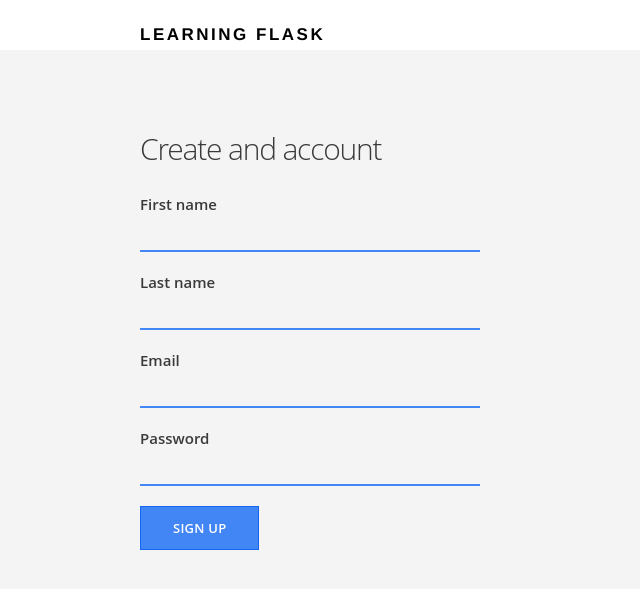
After one commit to acenturione/learning-flask, a Flask app: page /signup in a window 1280 px wide. The commit adds this page. Shown: the top 589 px of the page, without its empty margins (0-640 px from the left). Run offline with Flask 2, Linux system fonts and the light colour scheme; some web fonts are replaced.

Commit message:
added signup page

```diff
--- /dev/null
+++ b/forms.py
@@ -0,0 +1,9 @@
+from flask_wtf import Form
+from wtforms import StringField, PasswordField, SubmitField
+
+class SignupForm(Form):
+    first_name = StringField('First name')
+    last_name = StringField('Last name')
+    email = StringField('Email')
+    password = PasswordField('Password')
+    submit = SubmitField('Sign up')
--- a/routes.py
+++ b/routes.py
@@ -1,18 +1,41 @@
-from flask import Flask, render_template
+from flask import Flask, render_template, request
 from models import db
+from forms import SignupForm
 
 app = Flask(__name__)
 
 app.config['SQLALCHEMY_DATABASE_URI'] = 'postgresql://localhost/learningflask'
 db.init_app(app)
 
+app.secret_key = "development-key)"
+
+
 @app.route("/")
 def index():
     return render_template("index.html")
+
 
 @app.route("/about")
 def about():
     return render_template("about.html")
 
+
+@app.route("/signup", methods=["GET", "POST"])
+def signup():
+    form = SignupForm()
+
+    if request.method == "POST":
+        if form.validate() == False:
+            return render_template('signup.html', form=form)
+        else:
+            newuser = User(form.first_name.data, form.last_name.data, form.email.data, form.password.data)
+            db.session.add(newuser)
+            db.session.commit()
+            return 'Success!'
+
+    elif request.method == "GET":
+        return render_template('signup.html', form=form)
+
+
 if __name__ == "__main__":
     app.run(host='0.0.0.0', port=80, debug=True)
--- a/templates/index.html
+++ b/templates/index.html
@@ -7,7 +7,7 @@
 
 			<div class="section-content">
 				<h2>Discover places near you.</h2>
-				<a href="#" class="btn-primary">Sign up</a>
+				<a href="{{ url_for('signup') }}" class="btn-primary">Sign up</a>
 				<a href="{{ url_for('about') }}" class="btn-secondary">Learn more</a>
 			</div>
 
--- /dev/null
+++ b/templates/signup.html
@@ -0,0 +1,64 @@
+{% extends "layout.html" %}
+
+{% block content %}
+    <main class="container signup-section">
+        <form class="section-content">
+            <h2>Create and account</h2>
+
+            <form method="POST" action="/signup"
+                  {{ form.hidden_tag() }}
+
+                <div class="form-group">
+                    {{ form.first_name.label }}
+
+                    {% if form.first_name.errors %}
+                        {% for error in form.first_name.errors %}
+                            <p class="error-message">{{ error }}</p>
+                        {% endfor %}
+                    {% endif %}
+
+                    {{ form.first_name }}
+                </div>
+
+                <div class="form-group">
+                    {{ form.last_name.label }}
+
+                    {% if form.last_name.errors %}
+                        {% for error in form.last_name.errors %}
+                            <p class="error-message">{{ error }}</p>
+                        {% endfor %}
+                    {% endif %}
+
+                    {{ form.last_name }}
+                </div>
+
+                <div class="form-group">
+                    {{ form.email.label }}
+
+                    {% if form.email.errors %}
+                        {% for error in form.email.errors %}
+                            <p class="error-message">{{ error }}</p>
+                        {% endfor %}
+                    {% endif %}
+
+                    {{ form.email }}
+                </div>
+
+                <div class="form-group">
+                    {{ form.password.label }}
+
+                    {% if form.password.errors %}
+                        {% for error in form.password.errors %}
+                            <p class="error-message">{{ error }}</p>
+                        {% endfor %}
+                    {% endif %}
+
+                    {{ form.password }}
+                </div>
+
+                {{ form.submit(class="btn-primary") }}
+            </form>
+        </div>
+    </main>
+
+{% endblock %}
```
